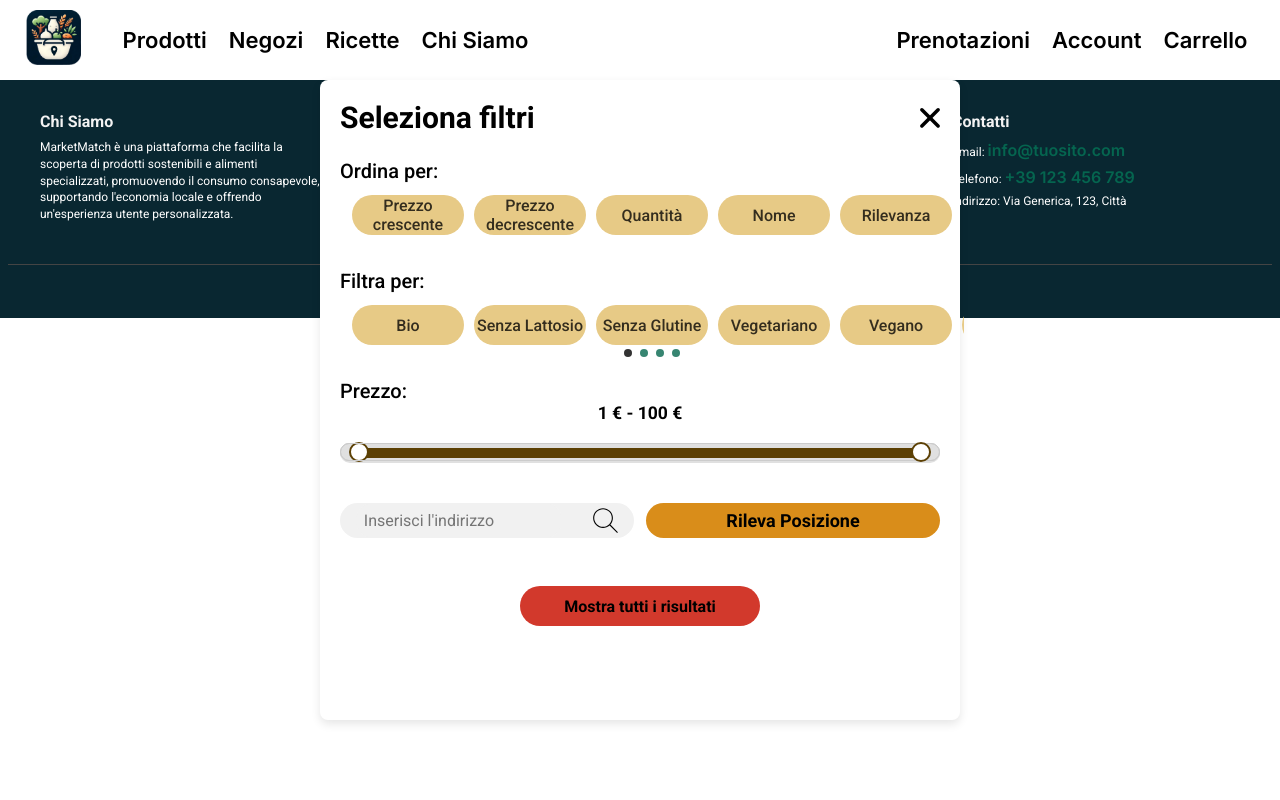
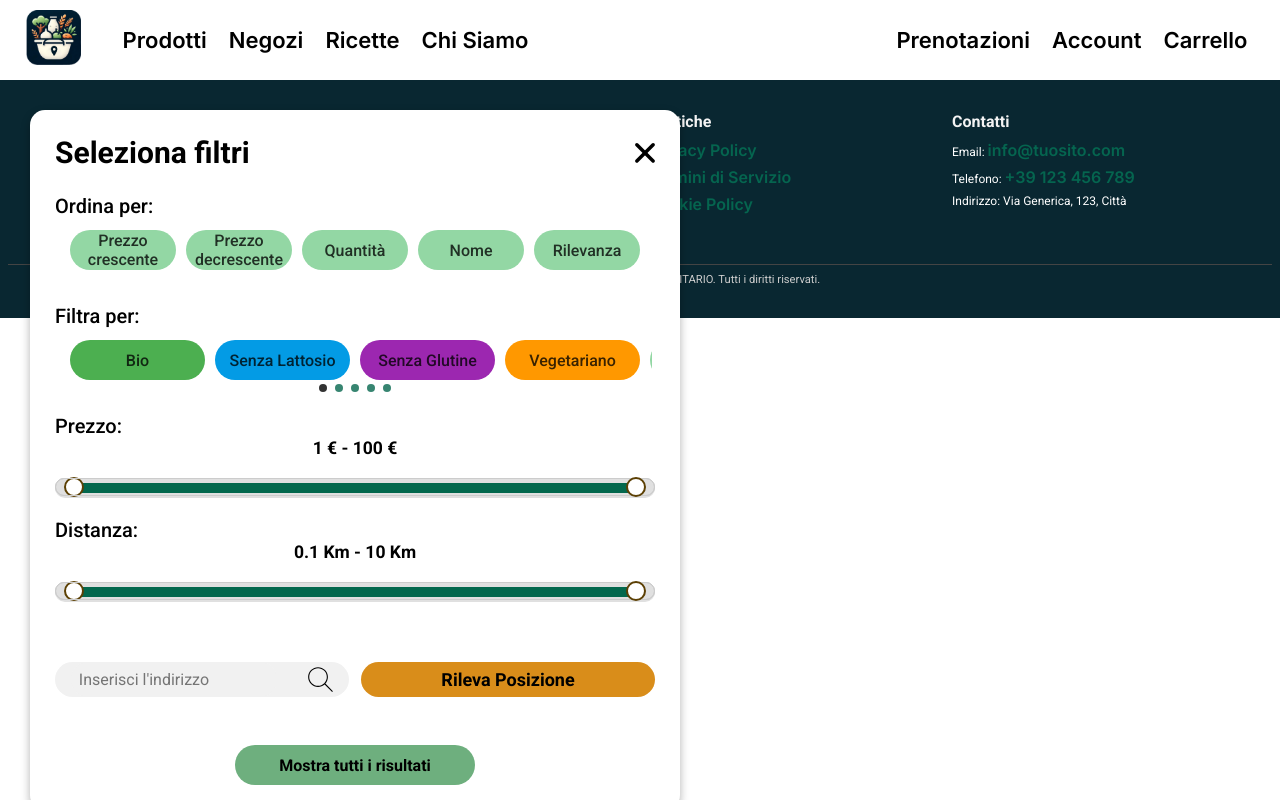
Before and after one commit to micheleDeca/MarketMatchReact, a React (Vite) app: page /isabella in a window 1280 px wide. Built offline with nearby package versions, Linux system fonts and the light colour scheme.

Commit message:
Filter style

```diff
--- a/src/Components/ButtonFilter/ButtonFilter.css
+++ b/src/Components/ButtonFilter/ButtonFilter.css
@@ -1,6 +1,7 @@
 .filter {
     border-radius: 20px;
-    background-color: rgb(73, 182, 122);
+    background-color: #6eaf7e;
+    color: #ffffff;
     border: none;
     width: 100%;
     height: 40px;
@@ -12,3 +13,17 @@
     background-color: rgb(70, 142, 102);
     transform: scale(0.98);
 }
+
+.filter-popup-container{
+    width: 100%;
+    display: flex;
+    justify-content: center;
+    position: fixed;
+    height: 100vh;
+    top: 0;
+    left: 0;
+    background-color: rgba(0, 0, 0, 0.3);
+    z-index: 1000;
+    align-items: center;
+
+}
--- a/src/Components/ButtonFilter/ButtonFilter.jsx
+++ b/src/Components/ButtonFilter/ButtonFilter.jsx
@@ -5,7 +5,7 @@ import FilterPopUp from './FilterPopUp/FilterPopUp';
 export default function ButtonFilter() {
 
   const orderNames = ["Prezzo crescente", "Prezzo decrescente", "Quantità", "Nome", "Rilevanza"];
-  const filterNames = ["Bio", "Senza Lattosio", "Senza Glutine", "Vegetariano", "Vegano", "Km 0", "Prodotti in promozione", "Più vicini a te"];
+  const filterNames = ["Bio", "Senza Lattosio", "Senza Glutine", "Vegetariano", "Vegan", "Km0", "In promozione", "Più vicini a te"];
 
   const [isPopupOpen, setIsPopupOpen] = useState(false); // Stato per gestire la visibilità della popup
 
@@ -21,7 +21,7 @@ export default function ButtonFilter() {
       </button>
 
         {isPopupOpen &&
-          (<FilterPopUp order={orderNames} filter={filterNames} setState={setIsPopupOpen}/>)
+          (<div className='filter-popup-container'><FilterPopUp order={orderNames} filter={filterNames} setState={setIsPopupOpen}/></div>)
         }
 
     </>
--- a/src/Components/ButtonFilter/FilterPopUp/FilterElement/FilterElement.css
+++ b/src/Components/ButtonFilter/FilterPopUp/FilterElement/FilterElement.css
@@ -1,19 +1,24 @@
 .element {
+    display: flex;
+    align-items: center;
+    justify-content: center;
     border-radius: 20px;
-    border: none;
     font-size: medium;
     font-weight: 450;
-    color:rgba(0, 0, 0, 0.778);
-    width: 100%;
-    min-width:fit-content;
-    height: 40px;
+    color: rgba(0, 0, 0, 0.778);
+    width: 90%;
+     height: 40px;
     cursor: pointer;
-}
+    text-align: center;
+    user-select: none;
+    padding-left: 8px;
+    padding-right: 8px;
+  }
 
 
 @media (max-width: 570px) {
 
-    .element{
+    .element {
         font-size: small;
     }
 }
--- a/src/Components/ButtonFilter/FilterPopUp/FilterElement/FilterElement.jsx
+++ b/src/Components/ButtonFilter/FilterPopUp/FilterElement/FilterElement.jsx
@@ -3,16 +3,39 @@ import './FilterElement.css'
 
 export default function FilterElement({ name }) {
 
-    const [backgroundColor, setBackgroundColor] = useState("#e7ca86"); // Stato per il colore di sfondo
+    const categoryColors = {
+        bio: "#4caf50",
+        "senza lattosio": "#039be5",
+        vegan: "#0adea5",
+        "senza glutine": "#9c27b0",
+        km0: "#cddc39",
+        vegetariano: "#ff9800",
+        default: "#93d7a4", // Colore di default se la categoria non è nella mappa
+    };
+
+    const getColorForCategory = (category) => {
+        if (typeof category !== "string") {
+            console.warn("Categoria non valida:", category); // Log per debugging
+            return categoryColors.default;
+        }
+        const normalizedCategory = category.trim().toLowerCase();
+        return categoryColors[normalizedCategory] || categoryColors.default;
+    };
+
+    const [backgroundColor, setBackgroundColor] = useState(getColorForCategory(name)); // Stato per il colore di sfondo
 
     // Funzione per gestire il clic e cambiare il colore
     const handleClick = () => {
-        setBackgroundColor(backgroundColor === "#e7ca86" ? "#7f7b72" : "#e7ca86");
+        setBackgroundColor((backgroundColor != "#7f7b72")? "#7f7b72" : getColorForCategory(name));
     };
 
+
+
+
     return (
-        <button className="element" onClick={handleClick} style={{ backgroundColor }} >
+        <div className="element" onClick={handleClick} style={{
+            backgroundColor: backgroundColor}} >
             {name}
-        </button>
+        </div>
     )
 }
--- a/src/Components/ButtonFilter/FilterPopUp/FilterPopUp.css
+++ b/src/Components/ButtonFilter/FilterPopUp/FilterPopUp.css
@@ -1,19 +1,19 @@
-.popUpContainer{
+.popUpContainer {
   position: fixed;
-    top: 50%;
-    left: 50%;
-    transform: translate(-50%, -50%);
-    background-color: white;
-    padding: 20px;
-    box-shadow: 0 4px 10px rgba(0, 0, 0, 0.1);
-    border-radius: 8px;
+  background-color: rgb(255, 255, 255);
+  padding: 25px;
+  box-shadow: 0 4px 10px rgba(0, 0, 0, 0.3);
+  border-radius: 15px;
   z-index: 1000;
-    width: 90%;
+  width: 80%;
   max-width: 600px;
-    height: 600px;
+  height: 650px;
+  margin: 30px;
 }
 
-.filterHeader{
+
+
+.filterHeader {
   display: flex;
   flex-direction: row;
   justify-content: space-between;
@@ -22,17 +22,26 @@
   padding-bottom: 4%;
 }
 
-.orderTitle h2, .filterTitle h2, .priceTitle h2{
+.distanceTitle{
+  padding-top: 40px;
+}
+
+.orderTitle h2,
+.filterTitle h2,
+.distanceTitle h2,
+.priceTitle h2 {
   font-size: 20px;
   font-weight: 500;
 }
 
-.filterSwiper{
+.filterSwiper {
+  width: 95%;
   padding: 2%;
   padding-bottom: 4%;
   display: flex;
   flex-direction: row;
-  align-content: center;
+  align-content: space-between;
+
 }
 
 .range-slider {
@@ -45,14 +54,18 @@
 }
 
 .range-slider input[type="range"] {
-    -webkit-appearance: none;  /* elimina lo stile di default */
+  -webkit-appearance: none;
+  /* elimina lo stile di default */
   appearance: none;
   pointer-events: none;
-    position: absolute; /* posizione assoluta rispetto al contenitore più vicino */
-    height: 10px; /* Altezza dell'input */
+  position: absolute;
+  /* posizione assoluta rispetto al contenitore più vicino */
+  height: 10px;
+  /* Altezza dell'input */
   background: transparent;
   width: 100%;
-    z-index: 1; /*z-index gestisce la sovrapposizione tra gli elementi -> 1 starà sotto al 2 */
+  z-index: 1;
+  /*z-index gestisce la sovrapposizione tra gli elementi -> 1 starà sotto al 2 */
 }
 
 .range-slider input[type="range"].slider-min {
@@ -64,6 +77,7 @@
   z-index: 2;
   cursor: pointer;
 }
+
 
 /* palline */
 .range-slider input[type="range"]::-webkit-slider-thumb {
@@ -93,7 +107,7 @@
   position: absolute;
   top: 50%;
   height: 10px;
-    background: #5c4004;
+  background:  #03684D; /*#5c4004*/
   border-radius: 5px;
   transform: translateY(-50%);
   z-index: 0;
@@ -107,7 +121,7 @@
   font-weight: bold;
 }
 
-  .position{
+.position {
   padding-top: 10%;
   display: flex;
   flex-direction: row;
@@ -119,23 +133,28 @@
   width: 50%;
 }
 
-  .autoPosition{
+.autoPosition {
   width: 50%;
 }
 
-  .finalButton{
+.finalButton {
   display: flex;
   flex-direction: row;
   justify-content: center;
   padding-top: 8%;
 }
 
-  @media (max-width: 480px){
-    .filterSwiper{
+
+
+@media (max-width: 480px) {
+  .filterSwiper {
     padding-bottom: 7%;
   }
 
-    .orderTitle h2, .filterTitle h2, .priceTitle h2{
+  .orderTitle h2,
+  .filterTitle h2,
+  .distanceTitle h2,
+  .priceTitle h2 {
     font-size: large;
   }
 }
--- a/src/Components/ButtonFilter/FilterPopUp/FilterPopUp.jsx
+++ b/src/Components/ButtonFilter/FilterPopUp/FilterPopUp.jsx
@@ -5,7 +5,8 @@ import SearchBar from "../../SearchBar/SearchBar";
 import PositionButton from "./PositionButton/PositionButton";
 import ShowButton from "./ShowButton/ShowButton";
 import { Swiper, SwiperSlide } from "swiper/react";
-import { Pagination } from "swiper/modules";
+import { Pagination, Mousewheel } from "swiper/modules";
+
 
 export default function FilterPopUp(elements) {
 
@@ -17,6 +18,9 @@ export default function FilterPopUp(elements) {
     /* Gestione dello Slider per il prezzo */
     const [minValue, setMinValue] = useState(1); // Valore minimo
     const [maxValue, setMaxValue] = useState(100); // Valore massimo
+
+    const [minValueDistance, setMinValueDistance] = useState(0.1); // Valore minimo
+    const [maxValueDistance, setMaxValueDistance] = useState(10); // Valore massimo
 
 
     const handleMinChange = (event) => {
@@ -34,6 +38,21 @@ export default function FilterPopUp(elements) {
             value = minValue + 1; // Impedisce che il massimo vada sotto il minimo
         }
         setMaxValue(value);
+    };
+    const handleMinChangeDistance = (event) => {
+        let value = parseFloat(event.target.value); // Usa parseFloat per supportare i decimali
+        if (value >= maxValueDistance - 0.1) { // Assicura che ci sia almeno uno spazio di 0.1 tra min e max
+            value = maxValueDistance - 0.1;
+        }
+        setMinValueDistance(parseFloat(value.toFixed(1))); // Arrotonda a 1 decimale
+    };
+
+    const handleMaxChangeDistance = (event) => {
+        let value = parseFloat(event.target.value); // Usa parseFloat per supportare i decimali
+        if (value <= minValueDistance + 0.1) { // Assicura che ci sia almeno uno spazio di 0.1 tra min e max
+            value = minValueDistance + 0.1;
+        }
+        setMaxValueDistance(parseFloat(value.toFixed(1))); // Arrotonda a 1 decimale
     };
 
 
@@ -70,13 +89,15 @@ export default function FilterPopUp(elements) {
                 </h2>
             </div>
             <Swiper
-                    modules={[Pagination]}
+                modules={[Pagination, Mousewheel]}
                 spaceBetween={10}
                 slidesPerView="4"
                 pagination={{ clickable: true }}
-                    breakpoints={{
-                        480: { slidesPerView: 5 }
+                mousewheel={{
+                    forceToAxis: true, // Forza lo scorrimento solo sull'asse orizzontale
+                    releaseOnEdges: true // Permette di rilasciare lo scroll all'esterno
                 }}
+                grabCursor={true}
                 className="filterSwiper"
             >
                 {elements.filter.map((item, index) => (
@@ -85,6 +106,7 @@ export default function FilterPopUp(elements) {
                     </SwiperSlide>
                 ))}
             </Swiper>
+
             <div className="priceTitle">
                 <h2>Prezzo: </h2>
                 <div className="slider-values">
@@ -120,6 +142,46 @@ export default function FilterPopUp(elements) {
                 ></div>
 
 
+                <div className="distanceTitle">
+                    <h2>Distanza: </h2>
+                    <div className="slider-values">
+                        <h3>{minValueDistance} Km - {maxValueDistance} Km</h3>
+                    </div>
+                </div>
+                <div className="range-slider">
+                    <input
+                        type="range"
+                        min="1"
+                        max="9"
+                        step="0.1"          // Imposta step per supportare decimali
+                        value={minValueDistance}
+                        onChange={handleMinChangeDistance}
+                        className="slider-min"
+                    />
+                    <input
+                        type="range"
+                        min="2"
+                        max="10"
+                        step="0.1"
+                        value={maxValueDistance}
+                        onChange={handleMaxChangeDistance}
+                        className="slider-max"
+                    />
+                    <div
+                        className="slider-track"            //sistemare calcoli
+                        style={{
+                            left: `${(((minValueDistance+2) -1.8) /10.5) * 100}%`
+                            , right: `${100 - (((maxValueDistance-0.2) - 1.5) / 8.5) * 100}%`
+
+                            ,
+                        }}
+
+                    ></div>
+                </div>
+
+
+
+
                 <div className="position">
                     <div className="manualPosition">
                         <SearchBar placeholder="Inserisci l'indirizzo" />
@@ -129,7 +191,7 @@ export default function FilterPopUp(elements) {
                     </div>
                 </div>
                 <div className="finalButton">
-                    <ShowButton onclick={closePopup}/>
+                    <ShowButton onclick={closePopup} />
                 </div>
             </div>
         </div>
--- a/src/Components/ButtonFilter/FilterPopUp/ShowButton/ShowButton.css
+++ b/src/Components/ButtonFilter/FilterPopUp/ShowButton/ShowButton.css
@@ -1,6 +1,6 @@
 .showButton{
     border-radius: 20px;
-    background-color: rgb(210, 57, 44);
+    background-color: #6eaf7e; /*rgb(210, 57, 44);*/
     border: none;
     width: 40%;
     height: 40px;
@@ -10,7 +10,7 @@
 }
 
 .showButton:hover{
-    background-color: rgb(158, 42, 31);
+    background-color:rgb(70, 142, 102);  /*rgb(158, 42, 31);*/
     transform: scale(0.98);
 }
 
```
Also changed, not shown: 1 other file (tests, documents, lock files or other folders). Lines whose indentation alone changed are shown as unchanged.
